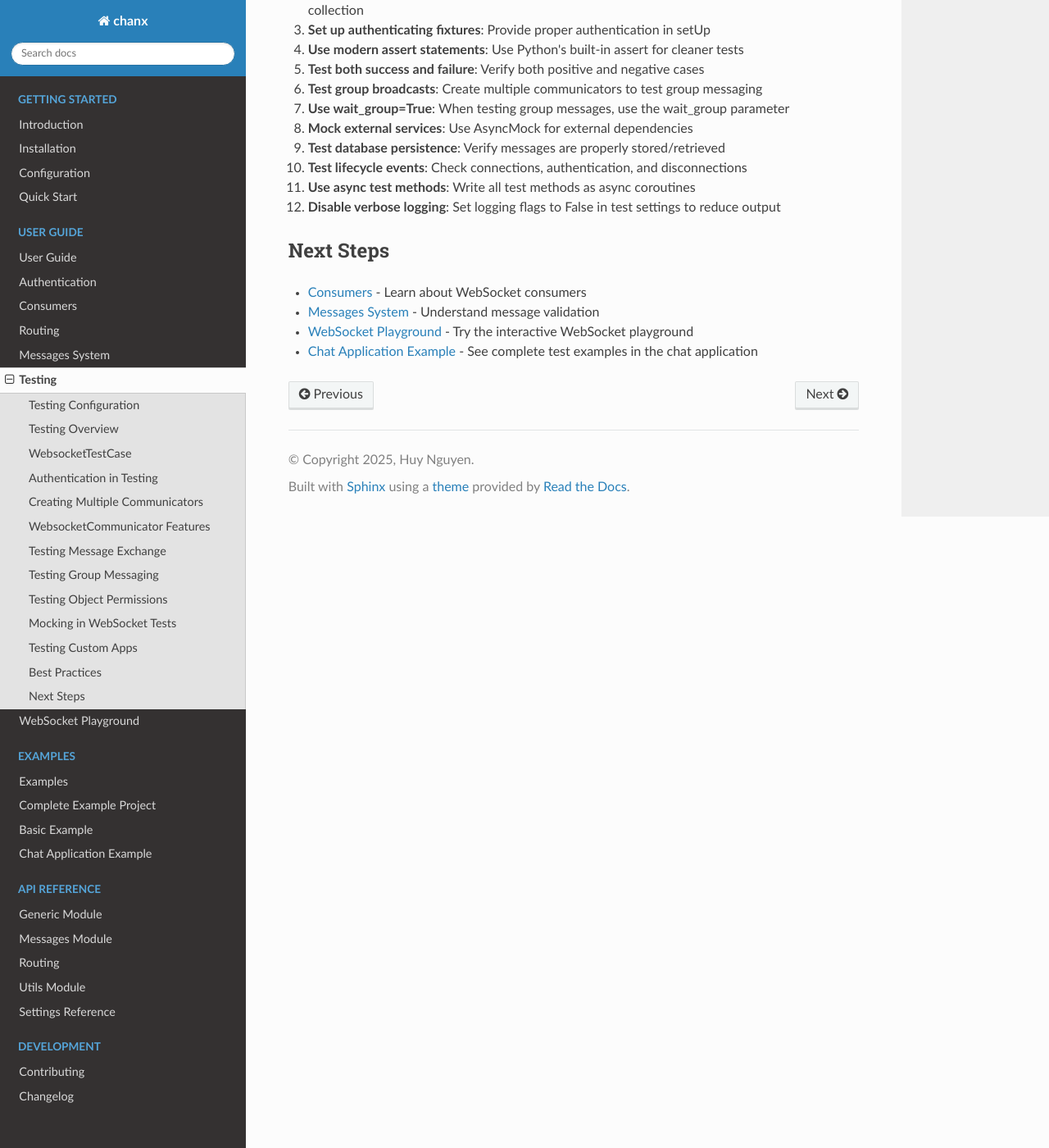
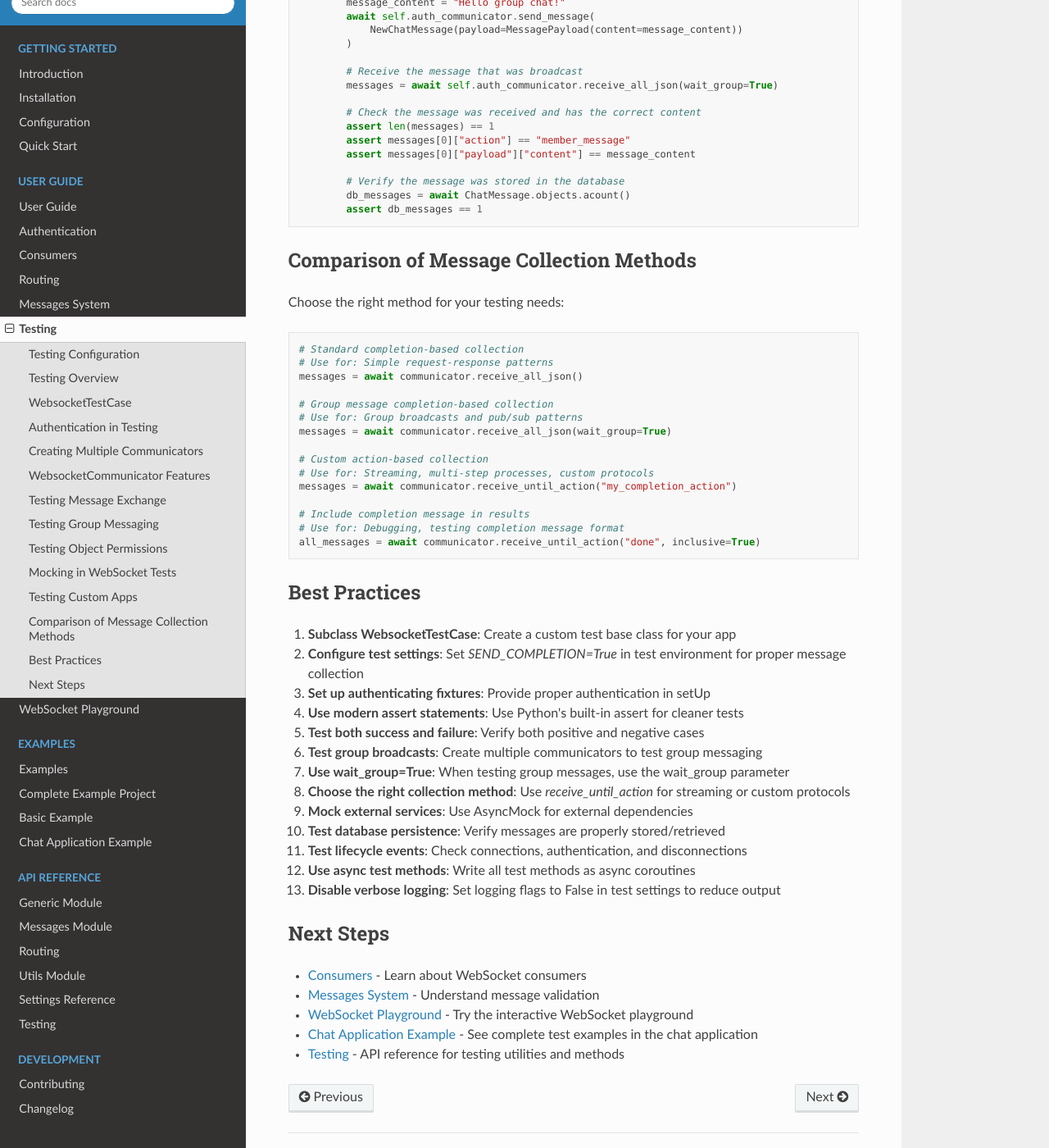
Before and after one commit to huynguyengl99/chanx, a Sphinx documentation site: the page built from docs/user-guide/testing.rst, in a window 1280 px wide and 1400 px high, scrolled down 7658 px. Shown: the whole window at 82% size. Built offline with Sphinx 7.4.7 and the Read the Docs theme 3.1.0, drawn with Linux system fonts in a browser that asks for light colours; some of the changed text lies outside the part shown.

Commit message:
feat(testing): add receive_until_action method for flexible message collection

```diff
--- a/docs/index.rst
+++ b/docs/index.rst
@@ -44,6 +44,7 @@
    reference/routing
    reference/utils
    reference/settings
+   reference/testing
 
 .. toctree::
    :maxdepth: 1
--- a/docs/user-guide/testing.rst
+++ b/docs/user-guide/testing.rst
@@ -182,6 +182,13 @@
     # NOTE: Also requires SEND_COMPLETION=True
     messages = await communicator.receive_all_json(wait_group=True)
 
+    # Receive messages until a specific action
+    # Useful for streaming responses or custom completion signals
+    messages = await communicator.receive_until_action("streaming_complete")
+
+    # Include the stop action in results
+    messages = await communicator.receive_until_action("custom_end", inclusive=True)
+
     # Verify connection closed properly
     await communicator.assert_closed()
 
@@ -238,6 +245,23 @@
             response = responses[0]
             assert response["action"] == "chat_response"
             assert response["payload"]["content"] == f"Echo: {message_content}"
+
+        async def test_multi_step_process(self) -> None:
+            """Test a multi-step process with custom completion signal"""
+            await self.auth_communicator.connect()
+            await self.auth_communicator.assert_authenticated_status_ok()
+
+            # Start a complex process
+            await self.auth_communicator.send_message(
+                ComplexProcessMessage(payload={"steps": 5})
+            )
+
+            # Collect messages until the process completes
+            messages = await self.auth_communicator.receive_until_action("process_finished")
+
+            # Verify all steps were completed
+            step_messages = [msg for msg in messages if msg["action"] == "step_completed"]
+            assert len(step_messages) == 5
 
 Testing Group Messaging
 -----------------------
@@ -396,6 +420,28 @@
             db_messages = await ChatMessage.objects.acount()
             assert db_messages == 1
 
+Comparison of Message Collection Methods
+----------------------------------------
+Choose the right method for your testing needs:
+
+.. code-block:: python
+
+    # Standard completion-based collection
+    # Use for: Simple request-response patterns
+    messages = await communicator.receive_all_json()
+
+    # Group message completion-based collection
+    # Use for: Group broadcasts and pub/sub patterns
+    messages = await communicator.receive_all_json(wait_group=True)
+
+    # Custom action-based collection
+    # Use for: Streaming, multi-step processes, custom protocols
+    messages = await communicator.receive_until_action("my_completion_action")
+
+    # Include completion message in results
+    # Use for: Debugging, testing completion message format
+    all_messages = await communicator.receive_until_action("done", inclusive=True)
+
 Best Practices
 --------------
 1. **Subclass WebsocketTestCase**: Create a custom test base class for your app
@@ -405,11 +451,12 @@
 5. **Test both success and failure**: Verify both positive and negative cases
 6. **Test group broadcasts**: Create multiple communicators to test group messaging
 7. **Use wait_group=True**: When testing group messages, use the wait_group parameter
-8. **Mock external services**: Use AsyncMock for external dependencies
-9. **Test database persistence**: Verify messages are properly stored/retrieved
-10. **Test lifecycle events**: Check connections, authentication, and disconnections
-11. **Use async test methods**: Write all test methods as async coroutines
-12. **Disable verbose logging**: Set logging flags to False in test settings to reduce output
+8. **Choose the right collection method**: Use `receive_until_action` for streaming or custom protocols
+9. **Mock external services**: Use AsyncMock for external dependencies
+10. **Test database persistence**: Verify messages are properly stored/retrieved
+11. **Test lifecycle events**: Check connections, authentication, and disconnections
+12. **Use async test methods**: Write all test methods as async coroutines
+13. **Disable verbose logging**: Set logging flags to False in test settings to reduce output
 
 Next Steps
 ----------
@@ -417,3 +464,4 @@
 - :doc:`messages` - Understand message validation
 - :doc:`playground` - Try the interactive WebSocket playground
 - :doc:`../examples/chat` - See complete test examples in the chat application
+- :doc:`../reference/testing` - API reference for testing utilities and methods
```
Also changed, not shown: docs/reference/testing.rst (added, +59 -0 lines), 5 other files.
